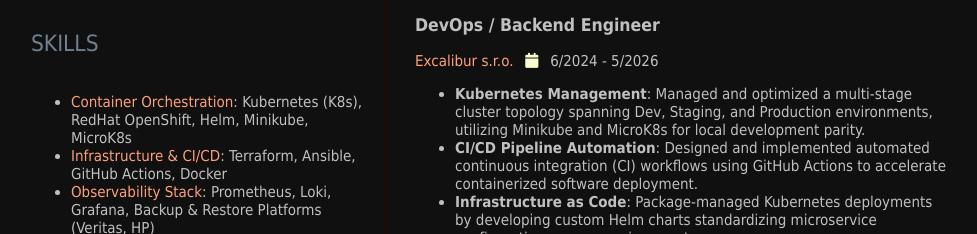
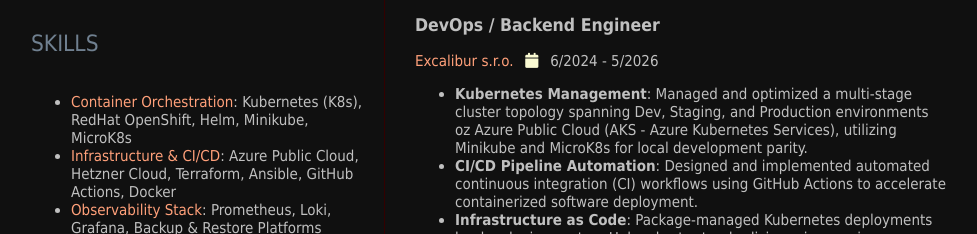
Before and after one commit to JurajBrabec/resume, a plain HTML site: page index.html in a window 1280 px wide. Shown: the part 556-790 px from the top of the page, without its empty margins (159-1136 px from the left). Drawn offline with Linux system fonts and the light colour scheme; a web font is replaced by a local one.

Commit message:
Update README and index.html to enhance technical skills and project descriptions

```diff
--- a/index.html
+++ b/index.html
@@ -62,7 +62,7 @@
                     <ul>
 
                         <li> <span class="company">Container Orchestration</span>: Kubernetes (K8s), RedHat OpenShift, Helm, Minikube, MicroK8s</li>
-                        <li> <span class="company">Infrastructure & CI/CD</span>: Terraform, Ansible, GitHub Actions, Docker</li>
+                        <li> <span class="company">Infrastructure & CI/CD</span>: Azure Public Cloud, Hetzner Cloud, Terraform, Ansible, GitHub Actions, Docker</li>
                         <li> <span class="company">Observability Stack</span>: Prometheus, Loki, Grafana, Backup & Restore Platforms (Veritas, HP)</li>
                         <li> <span class="company">Backend & APIs</span>: Node.js, Express, PHP, JavaScript (React), REST APIs (NetBackup API)</li>
                         <li> <span class="company">Systems & Infrastructure</span>: Linux/Bash, Nginx, Apache, MySQL/MariaDB, Windows Server Platform</li>
@@ -105,7 +105,7 @@
                     </p>
                     <p>
                     <ul>
-                        <li><b>Kubernetes Management</b>: Managed and optimized a multi-stage cluster topology spanning Dev, Staging, and Production environments, utilizing Minikube and MicroK8s for local development parity.</li>
+                        <li><b>Kubernetes Management</b>: Managed and optimized a multi-stage cluster topology spanning Dev, Staging, and Production environments oz Azure Public Cloud (AKS - Azure Kubernetes Services), utilizing Minikube and MicroK8s for local development parity.</li>
                         <li><b>CI/CD Pipeline Automation</b>: Designed and implemented automated continuous integration (CI) workflows using GitHub Actions to accelerate containerized software deployment.</li>
                         <li><b>Infrastructure as Code</b>: Package-managed Kubernetes deployments by developing custom Helm charts standardizing microservice configurations across environments.</li>
                         <li><b>Configuration Management</b>: Leveraged Ansible to automate configuration tasks, ensuring environmental consistency and preventing configuration drift.</li>
```
Also changed, not shown: 1 other file.
